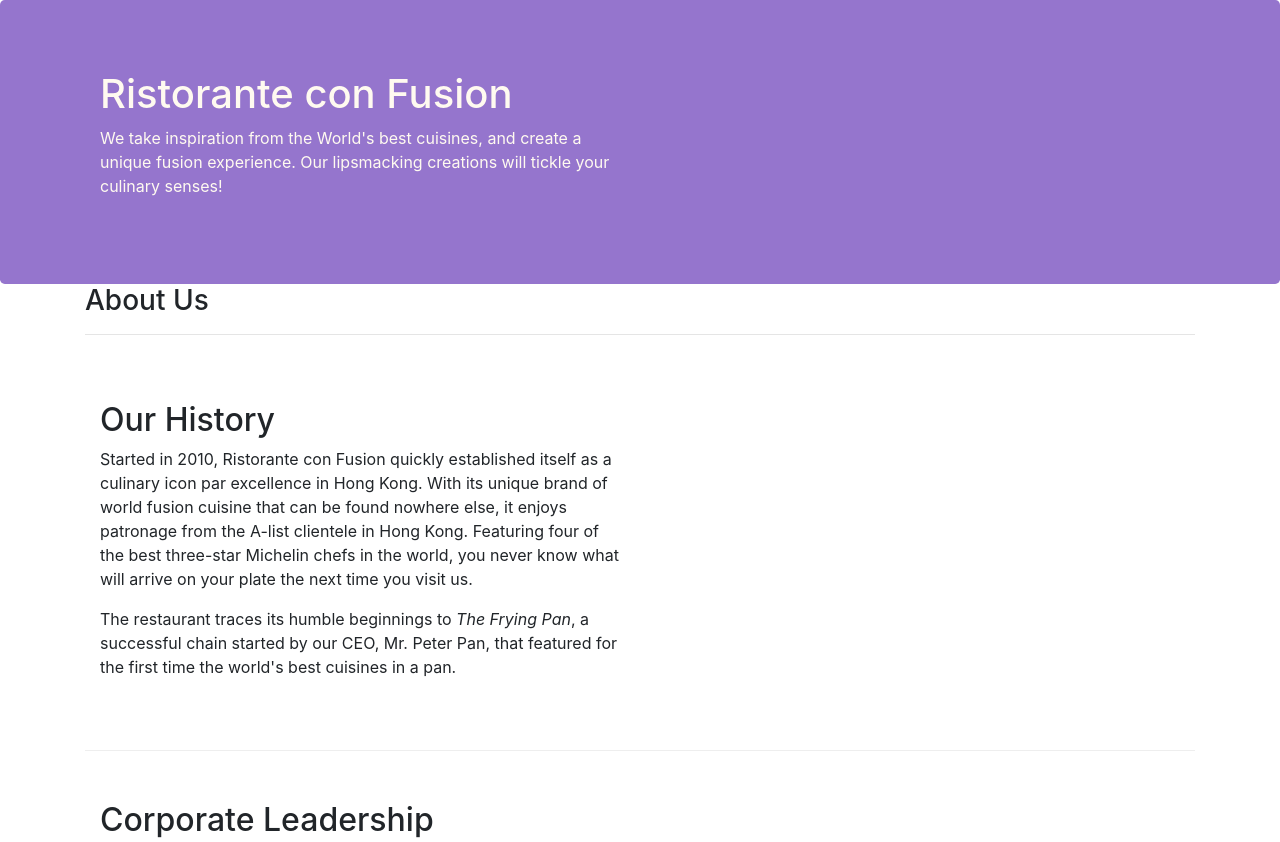
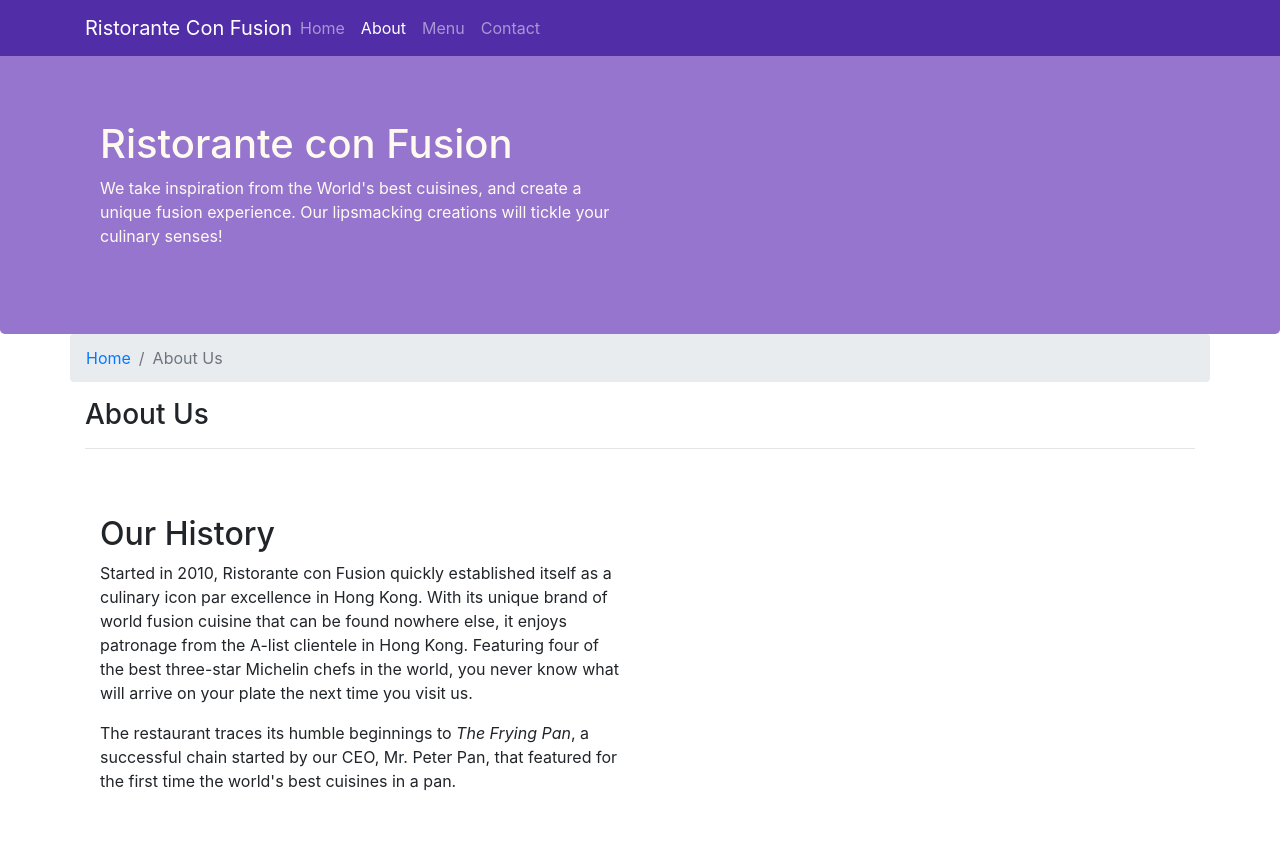
Before and after one commit to shubhampatil5/ConFusion, a website: page aboutus.html in a window 1280 px wide. Shown: the top 842 px of the page. Drawn offline with nearby package versions, Linux system fonts and the light colour scheme.

Commit message:
Navigation added

```diff
--- a/aboutus.html
+++ b/aboutus.html
@@ -15,6 +15,22 @@
 </head>
 
 <body>
+    <nav class="navbar navbar-dark navbar-expand-sm fixed-top">
+        <div class="container">
+            <button class="navbar-toggler" type="button" data-toggle="collapse" data-target="#Navbar">
+                <span class="navbar-toggler-icon"></span>
+            </button>
+            <a class="navbar-brand mr-auto" href="./index.html">Ristorante Con Fusion</a>
+                <div class="collapse navbar-collapse" id="Navbar">
+                    <ul class="navbar-nav mr-auto">
+                        <li class="nav-item "><a class="nav-link" href="./index.html">Home</a></li>
+                        <li class="nav-item active"><a class="nav-link" href="./aboutus.html">About</a></li>
+                        <li class="nav-item"><a class="nav-link" href="#">Menu</a></li>
+                        <li class="nav-item"><a class="nav-link" href="#">Contact</a></li>
+                    </ul>
+                </div>
+        </div>
+    </nav>
 
     <header class="jumbotron">
         <div class="container">
@@ -31,6 +47,11 @@
 
     <div class="container">
         <div class="row">
+            <ol class="col-12 breadcrumb">
+                <li class="breadcrumb-item"><a href="./index.html">Home</a></li>
+                <li class="breadcrumb-item active">About Us</li>
+
+            </ol>
             <div class="col-12 col-sm-12">
                <h3>About Us</h3>
                <hr>
@@ -72,7 +93,7 @@
                 <div class="col-4 offset-1 col-sm-2">
                     <h5>Links</h5>
                     <ul class="list-unstyled">
-                        <li><a href="#">Home</a></li>
+                        <li><a href="./index.html">Home</a></li>
                         <li><a href="#">About</a></li>
                         <li><a href="#">Menu</a></li>
                         <li><a href="#">Contact</a></li>
--- a/css/styles.css
+++ b/css/styles.css
@@ -25,3 +25,10 @@
 	margin: 0px;
 	color: #0f0f0f;
 }
+body{
+	padding: 50px 0px 0px 0px;
+	z-index: 0;
+}
+.navbar-dark{
+	background-color: #522da8;
+}
```
Also changed, not shown: index.html (+17 -1 lines).
